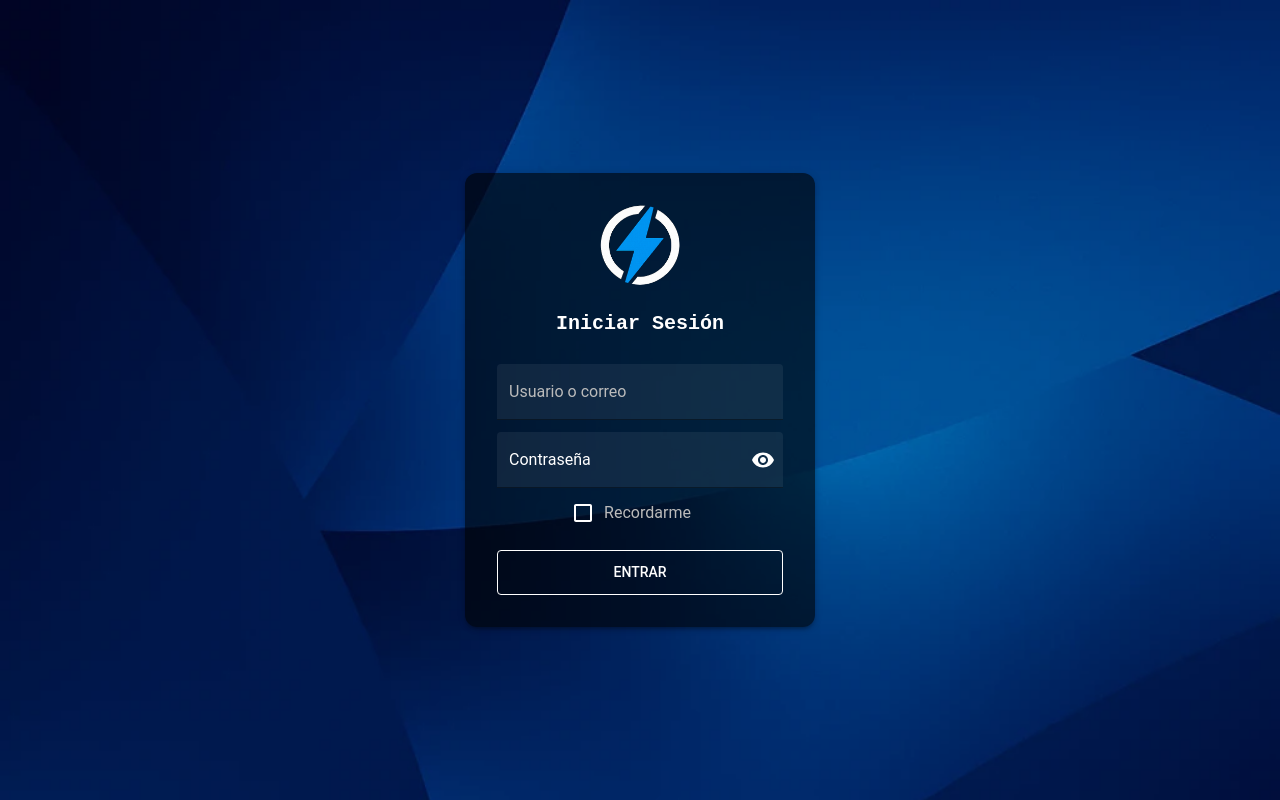
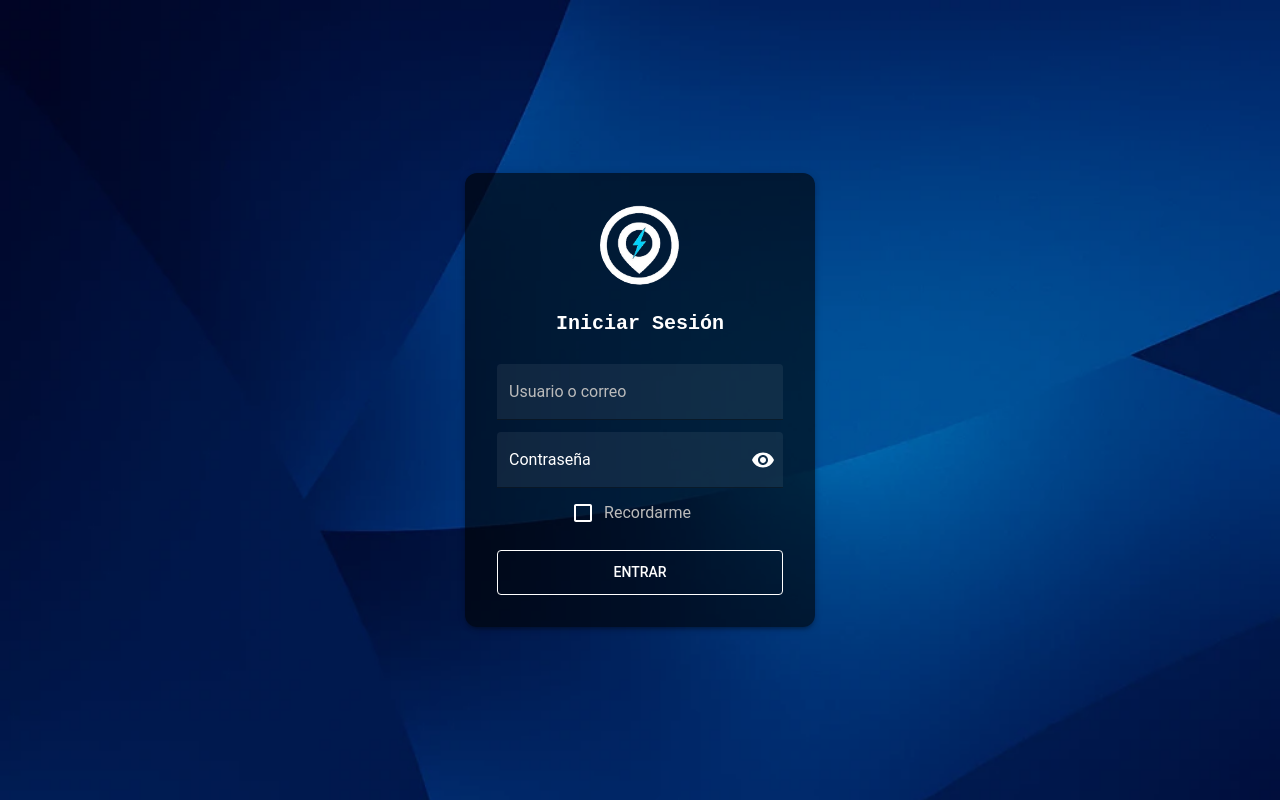
Before and after one commit to iaguilera92/MasTracker, a React (Vite) app: page /login in a window 1280 px wide. Built offline with nearby package versions, Linux system fonts and the light colour scheme.

Commit message:
fix login

```diff
--- a/src/components/Administracion.jsx
+++ b/src/components/Administracion.jsx
@@ -115,7 +115,7 @@ const Administracion = () => {
         backgroundColor: "rgba(0,0,0,0.6)", color: "white", p: 4, borderRadius: 3,
         maxWidth: 350, width: "90%", textAlign: "center", mt: isMobile ? -2 : 0
       }}>
-        <Box component="img" src="/logo-masautomatizacion-1-white.png" alt="Usuario" sx={{
+        <Box component="img" src="/logo-mastracker-white-1.png" alt="Usuario" sx={{
           width: 80, height: 80, borderRadius: "50%", objectFit: "cover",
           margin: "0 auto", mb: 2
         }} />
```
